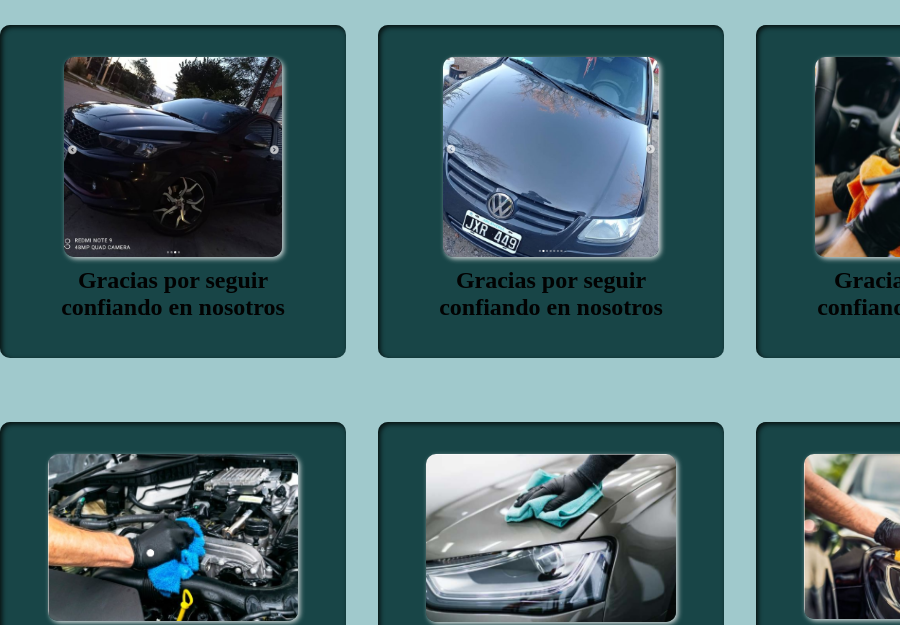
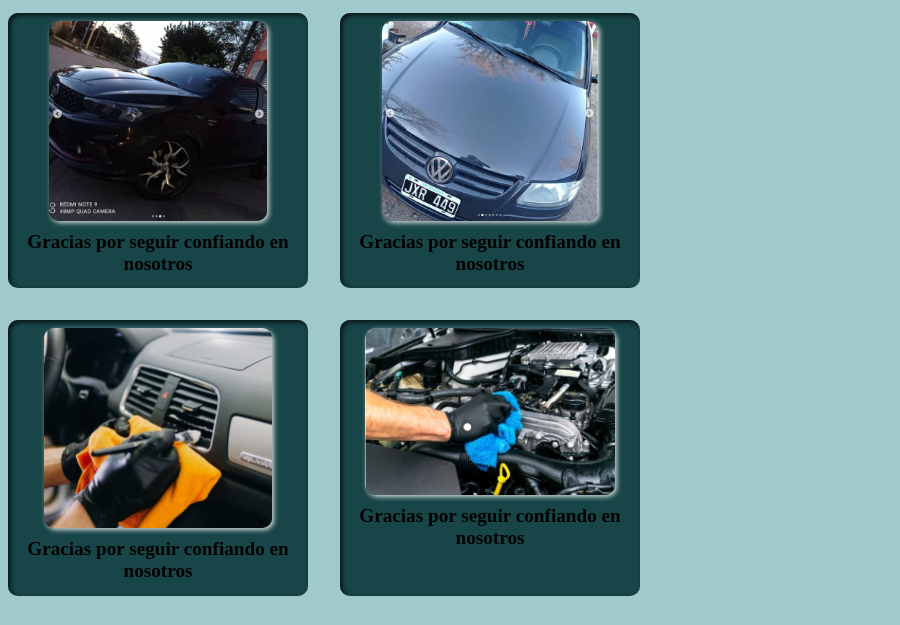
Before and after one commit to HuunterSG/Proyecto-Final-con-sass, a website: page pages/galeria.html in a window 600 px wide. Shown: the part 146-771 px from the top of the page, 900 px wide, since content can reach past the window. Drawn offline with Linux system fonts and the light colour scheme.

Commit message:
responsive

```diff
--- a/scss/_card-product.scss
+++ b/scss/_card-product.scss
@@ -5,6 +5,7 @@ $color_grey_dark: #d3d3d3;
 
 
 .blog-card {
+	width: 90%;
 	display: flex;
 	flex-direction: column;
 	padding: 1rem;
--- a/scss/_gallery-card.scss
+++ b/scss/_gallery-card.scss
@@ -1,8 +1,9 @@
 .gallery-card {
     display:grid;
+    width: 100%;
     grid-template-columns: repeat(3,1fr);
-    grid-template-rows: repeat(4,1fr);
-    grid-gap: 2rem;
+    grid-template-rows: repeat(auto,1fr);
+    grid-gap: 1rem;
     justify-items: center;
     margin-top: 2%;
 
@@ -41,3 +42,50 @@
         }
     }
 }
+
+@media screen and (max-width:600px) {
+    .gallery-card {
+        width: 100%;
+        display:grid;
+        grid-template-columns: repeat(1,1fr);
+        grid-template-rows: repeat(auto,1fr);
+        grid-gap: 0;
+        margin-top: .5rem;
+
+        .card {
+            width: 270px;
+            height: auto;
+            padding: 0.5rem;
+            margin: 0.5rem;
+
+            &__title {
+                font-size: 1.2rem;
+
+            }
+        }
+    }
+
+}
+
+@media (min-width:600px) and (max-width:1024px) {
+    .gallery-card {
+        width: 100%;
+        display:grid;
+        grid-template-columns: repeat(2,1fr);
+        grid-template-rows: repeat(auto,1fr);
+        grid-gap: 1rem;
+        margin-top: .5rem;
+        .card {
+            width: 300px;
+            height: auto;
+            padding: 0.5rem;
+            margin: 0.5rem;
+
+            &__title {
+                font-size: 1.2rem;
+
+            }
+        }
+    }
+
+}
--- a/scss/_quienessomos.scss
+++ b/scss/_quienessomos.scss
@@ -48,12 +48,12 @@
     @include flex (row,nowrap);
     justify-content: center;
     .img-qs {
-        width:50%;
+        width:250px;
         border-radius:10px;
     }
     .text-portada {
         margin:1rem;
         text-align: center;
-        font-size: 4rem;
+        font-size: 3rem;
     }
 }
```
Also changed, not shown: css/style.css, 1 other file.
